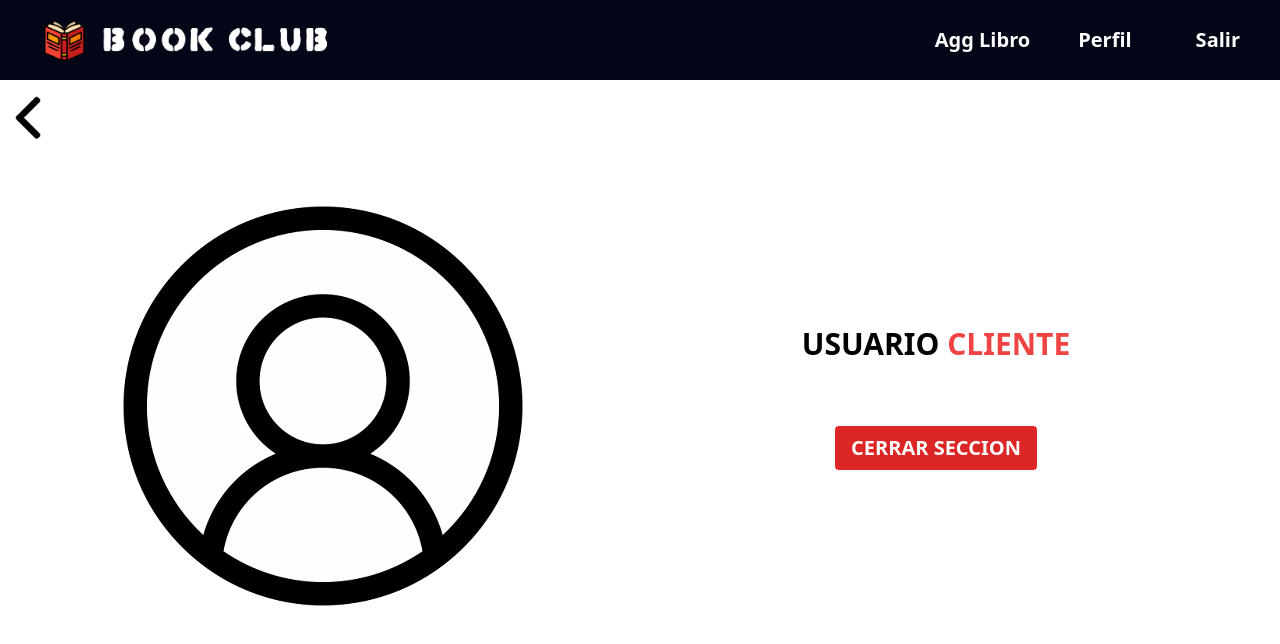
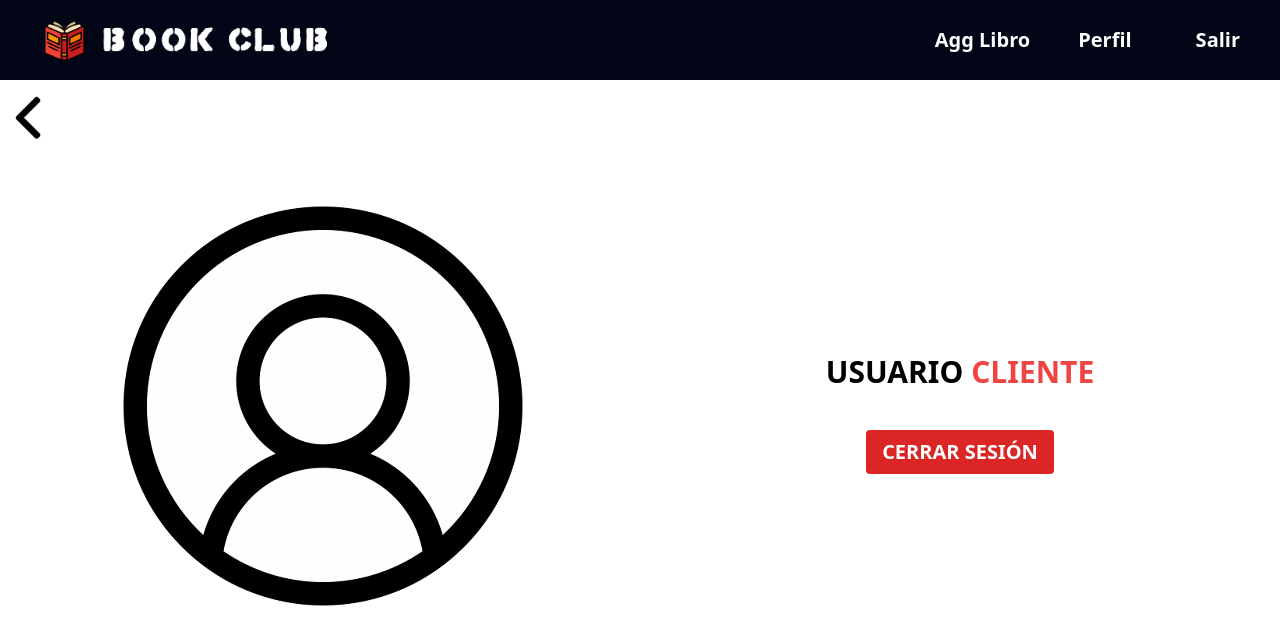
Before and after one commit to Gabosky2412/BookClub_Final, a React (Vite) app in the folder cliente/: page /perfil in a window 1280 px wide. Shown: the top 644 px of the page. Built offline with nearby package versions, Linux system fonts and the light colour scheme.

Commit message:
perfil responsible

```diff
--- a/cliente/src/rutas/perfil.jsx
+++ b/cliente/src/rutas/perfil.jsx
@@ -25,24 +25,25 @@ export default function Perfil() {
                 </div>
             </Link>
 
-            <div id="" className=" flex w-full">
+            <div className="flex flex-col md:flex-row">
 
-                    <div id="" className="w-1/2 flex aling-center items-center justify-center">
-                        <img src={perfil} alt="icono grande perfil" />
+                <div id="imagen" className="md:w-1/2  flex items-center justify-center">
+                    <img src={perfil} alt="icono grande perfil" />
+                </div>
+
+                <div id="info" className="flex flex-col items-center justify-center md:w-1/2   my-28">
+                    <h2 className="font-semibold text-3xl my-4">USUARIO <strong className="text-red-500">CLIENTE</strong></h2>
+
+                    <div className="">
+                        <Link to='/'>
+                            <button id="button1" className="text-xl bg-red-600 hover:bg-red-800 text-white font-bold py-2 px-4 rounded mt-6"
+                                onClick={Salir}>CERRAR SESIÓN
+                            </button>
+                        </Link>
                     </div>
+                </div>
+            </div>
 
-                    <div id="info" className="flex flex-col items-center justify-center w-1/2">
-                        {/* <h2 className="font-semibold text-3xl my-6 mr-12">NOMBRE <strong className="text-red-500">CLIENTE</strong></h2> */}
-                        <h2 className="font-semibold text-3xl my-6 mr-12">USUARIO <strong className="text-red-500">CLIENTE</strong></h2>
-
-                        <div className="botones">
-                            <Link to='/'><button id="button1" className="my-10 mr-12 text-xl bg-red-600 hover:bg-red-800 text-white font-bold py-2 px-4 rounded"
-                            onClick={Salir}>CERRAR SECCION</button></Link>
-                        </div>
-
-                    </div>
-
-            </div>
         </div>
     );
 }
```
